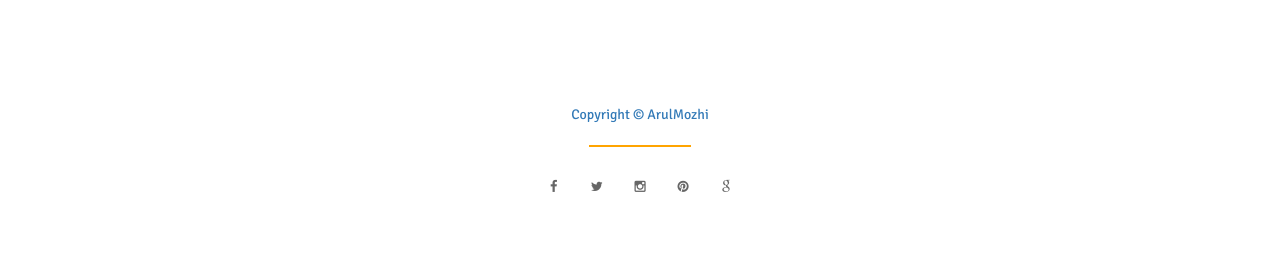
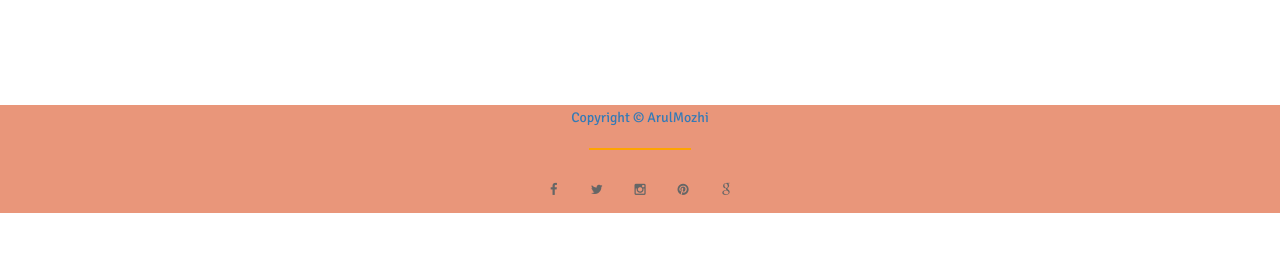
Before and after one commit to parthibanpragalathann/startnet.in, a PHP site: page / in a window 1280 px wide. Shown: the part 3065-3332 px from the top of the page. After the commit the page ends 3278 px from the top, so only its background shows below. Run offline with PHP 8.4, Linux system fonts and the light colour scheme; some libraries are stand-ins or nearby versions.

Commit message:
starnet container update

```diff
--- a/css/parthibanpragalathan.css
+++ b/css/parthibanpragalathan.css
@@ -503,14 +503,12 @@ input[type="submit"]:hover
   text-align: center;
   padding-bottom: 50px;
 }
-footer
-{
-  border-bottom: 10px solid #ffffff;
-  color: #ffffff;
+footer {
   text-align: center;
-  padding-bottom: 50px;
-}
-/* end footer */
+  padding: 3px;
+  background-color: DarkSalmon;
+  color: white;
+}/* end footer */
 
 /* start social icon */
 .social-icon
--- a/index.html
+++ b/index.html
@@ -232,10 +232,10 @@
 	</section>
 	<!-- end contact -->
 	<!-- start footer -->
-<!--	<footer>-->
-		<div class="footbar">
+	<footer>
+		<div class="container">
 			<div class="row">
-				<div  style=text-align: center;>
+				<div class="col-md-12">
 					<a href="parthiban.html" target="_blank" ><p>Copyright &copy; ArulMozhi</p></a>
 					<hr>
 					<ul class="social-icon">
@@ -250,7 +250,7 @@
 				</div>
 			</div>
 		</div>
-<!--	</footer>-->
+	</footer>
 	<!-- end footer -->
 	<script src="js/jquery.js"></script>
 	<script src="js/bootstrap.min.js"></script>
```
